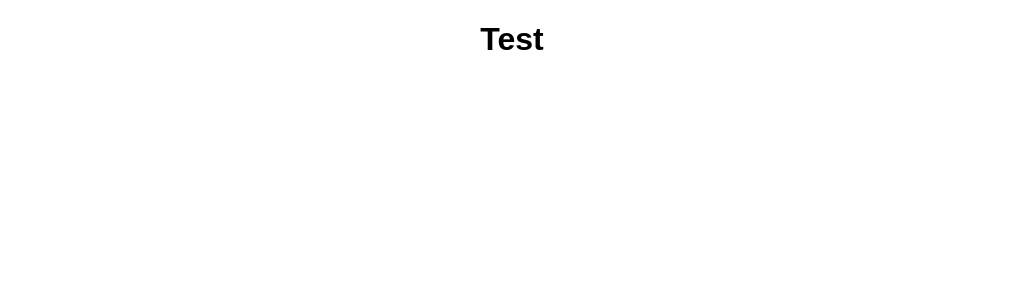
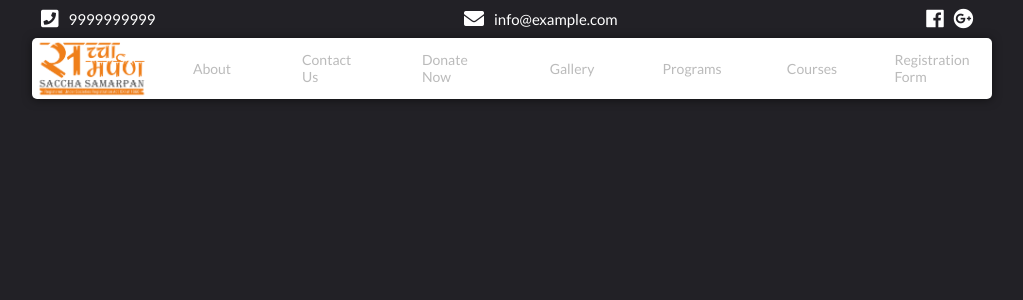
Before and after one commit to riverrz/sacha-samarpan-ngo, a React app in the folder client/: page / in a window 1280 px wide. Shown: the top 300 px of the page, without its empty margins (128-1151 px from the left). Built offline with nearby package versions, Linux system fonts and the light colour scheme.

Commit message:
Completed Navigation

```diff
--- a/client/public/index.html
+++ b/client/public/index.html
@@ -10,6 +10,9 @@
     -->
     <link rel="manifest" href="%PUBLIC_URL%/manifest.json">
     <link rel="shortcut icon" href="%PUBLIC_URL%/favicon.ico">
+    <link href="https://fonts.googleapis.com/css?family=Lato" rel="stylesheet">
+    <link rel="stylesheet" href="https://use.fontawesome.com/releases/v5.0.13/css/all.css" integrity="sha384-DNOHZ68U8hZfKXOrtjWvjxusGo9WQnrNx2sqG0tfsghAvtVlRW3tvkXWZh58N9jp"
+      crossorigin="anonymous">
     <!--
       Notice the use of %PUBLIC_URL% in the tags above.
       It will be replaced with the URL of the `public` folder during the build.
--- a/client/src/App.css
+++ b/client/src/App.css
@@ -1,28 +1,16 @@
-.App {
-  text-align: center;
+:global * {
+  padding: 0;
+  margin: 0;
 }
-
-.App-logo {
-  animation: App-logo-spin infinite 20s linear;
-  height: 80px;
+:global html {
+  font-size: 62.5%;
+  box-sizing: border-box;
 }
-
-.App-header {
-  background-color: #222;
-  height: 150px;
-  padding: 20px;
-  color: white;
+:global * {
+  box-sizing: inherit;
 }
-
-.App-title {
-  font-size: 1.5em;
+:global body {
+  font-size: 1.2rem;
+  position: relative;
+  background-color: #222126;
 }
-
-.App-intro {
-  font-size: large;
-}
-
-@keyframes App-logo-spin {
-  from { transform: rotate(0deg); }
-  to { transform: rotate(360deg); }
-}
--- a/client/src/App.js
+++ b/client/src/App.js
@@ -1,11 +1,11 @@
 import React, { Component } from 'react';
 import classes from './App.css';
-
+import Navigation from './components/Navigation/Navigation';
 class App extends Component {
   render() {
     return (
       <div className={classes.App}>
-        <h1>Test</h1>
+        <Navigation />
       </div>
     );
   }
--- /dev/null
+++ b/client/src/components/Navigation/Navigation.css
@@ -0,0 +1,82 @@
+.nav {
+  position: absolute;
+  left: 50%;
+  width: 75%;
+  transform: translateX(-50%);
+  font-family: "Lato", sans-serif;
+}
+.nav__contact {
+  display: flex;
+  justify-content: space-between;
+  align-items: center;
+  font-size: 1.5rem;
+  padding: 0.9rem;
+  color: #fff;
+}
+.nav__contact > * {
+  display: flex;
+  justify-content: center;
+  align-items: center;
+}
+.nav__contact__social {
+  flex-basis: 6%;
+  justify-content: space-between;
+}
+a:link,
+a:active {
+  color: #fff;
+}
+.nav__contact__email {
+  margin: auto;
+}
+.navigation {
+  display: flex;
+  width: 100%;
+  background-color: #fff;
+  justify-content: space-between;
+  box-shadow: 0 0.1rem 1rem rgba(0, 0, 0, 0.5);
+  font-size: 1.4rem;
+  border-radius: 5px;
+}
+.navigation__item {
+  flex: 1;
+  position: relative;
+  display: flex;
+  justify-content: center;
+  align-items: center;
+  /* background-color: #bbb; */
+}
+.navigation__item > a {
+    text-decoration: none;
+    position: absolute;
+    color: #bbb;
+    font-size: inherit;
+    top: 50%;
+    left: 50%;
+    transform: translate(-50%,-50%);
+    z-index: 1;
+}
+.navigation__item:not(:first-child)::before {
+  content: "";
+  position: absolute;
+  background-color: rgb(226, 95, 7);
+  top: 0;
+  left: 0;
+  height: 100%;
+  width: 0;
+  /* transform: scaleY(0); */
+  transition: width 0.4s;
+}
+.navigation__item:hover::before {
+  width: 100%;
+  /* transform: scaleY(1); */
+}
+.logo {
+  width: 100%;
+  height: 100%;
+}
+
+i {
+  margin-right: 1rem;
+  font-size: 2rem;
+}
--- /dev/null
+++ b/client/src/components/Navigation/Navigation.js
@@ -0,0 +1,53 @@
+import React from "react";
+import classes from "./Navigation.css";
+import Logo from "../../assets/logo.png";
+const navigation = props => {
+  return (
+    <div className={classes.nav}>
+      <div className={classes.nav__contact}>
+        <div className={classes.nav__contact__number}>
+          <i class="fas fa-phone-square" /> 9999999999
+        </div>
+        <div className={classes.nav__contact__email}>
+          <i class="fas fa-envelope" /> info@example.com
+        </div>
+        <div className={classes.nav__contact__social}>
+          <a href="#">
+            <i class="fab fa-facebook" />
+          </a>
+          <a href="#">
+            <i class="fab fa-google-plus" />
+          </a>
+        </div>
+      </div>
+      <nav className={classes.navigation}>
+        <div className={classes.navigation__item}>
+          <img className={classes.logo} src={Logo} alt="Logo" />
+        </div>
+        <div className={classes.navigation__item}>
+          <a href="3">About</a>
+        </div>
+        <div className={classes.navigation__item}>
+          <a href="3">Contact Us</a>
+        </div>
+        <div className={classes.navigation__item}>
+          <a href="3">Donate Now</a>
+        </div>
+        <div className={classes.navigation__item}>
+          <a href="3">Gallery</a>
+        </div>
+        <div className={classes.navigation__item}>
+          <a href="3">Programs</a>
+        </div>
+        <div className={classes.navigation__item}>
+          <a href="3">Courses</a>
+        </div>
+        <div className={classes.navigation__item}>
+          <a href="3">Registration Form</a>
+        </div>
+      </nav>
+    </div>
+  );
+};
+
+export default navigation;
```
Also changed, not shown: client/src/assets/logo.png (added).
